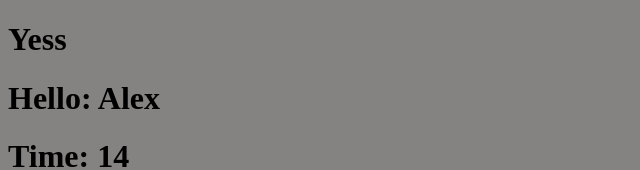
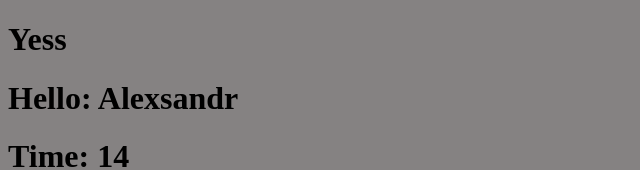
Before and after one commit to alle-zhinzher/Courses, a React (Create React App) app in the folder React/lesson1/: page / in a window 1280 px wide. Shown: the top 170 px of the page, without its empty margins (0-640 px from the left). Built offline with nearby package versions, Linux system fonts and the light colour scheme.

Commit message:
State in React

```diff
--- a/React/lesson1/src/components/App.js
+++ b/React/lesson1/src/components/App.js
@@ -7,14 +7,15 @@ class App extends React.Component {
     constructor () {
         super()
         this.state = {
-            answer: "Yess"
+            answer: "Yess",
+            name: "Alexsandr",
         }
     }
     render() {
         return (
             <div>
                 <h1>{this.state.answer}</h1>
-                <Header name="Alex" />
+                <Header name={this.state.name} />
                 <Greeting />
             </div>
         )
```
